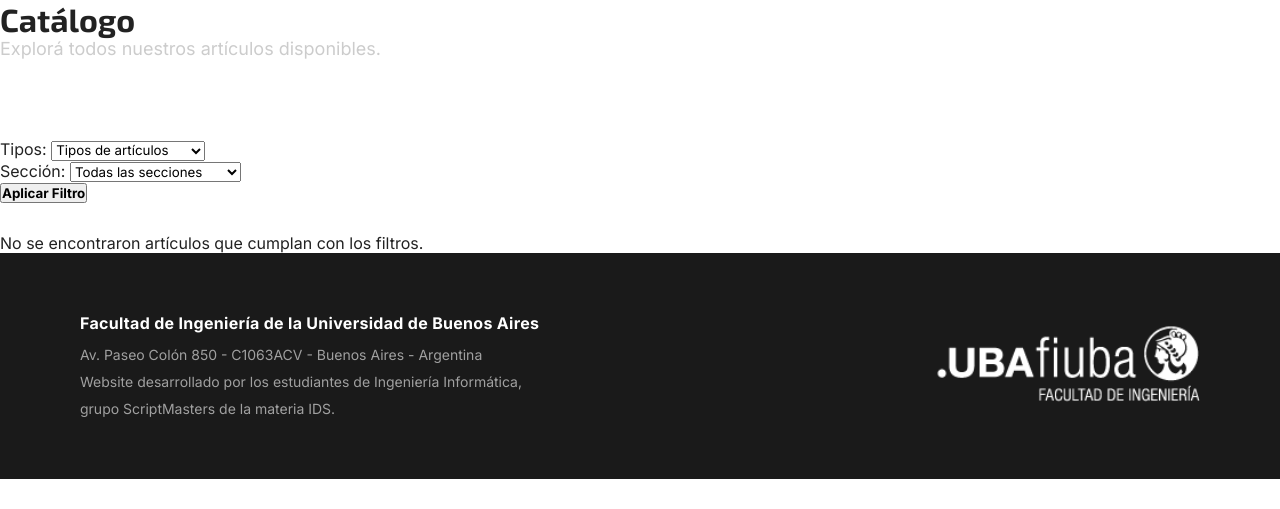
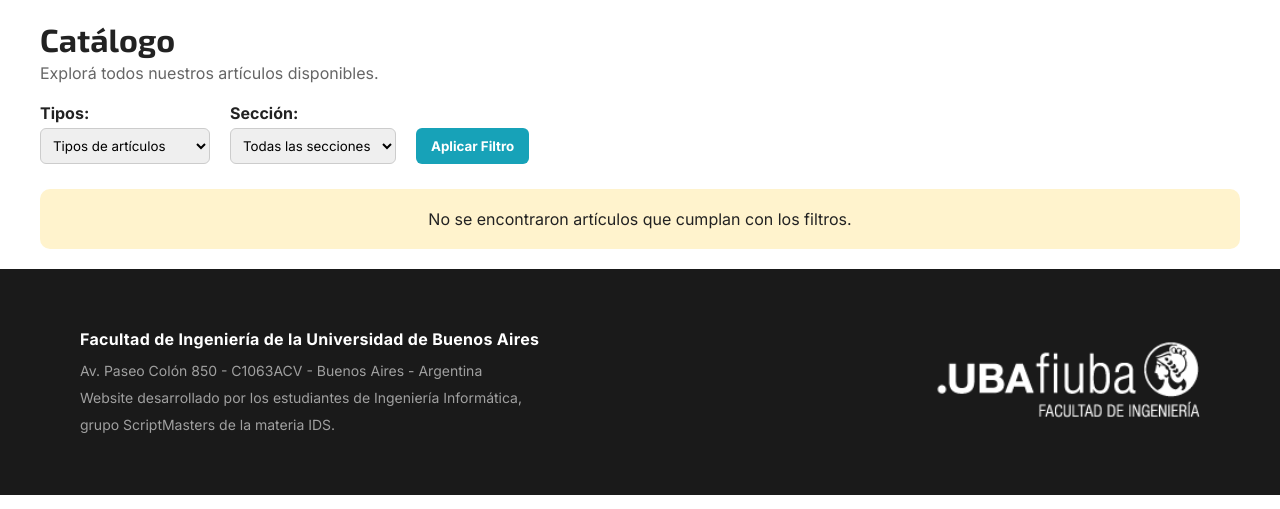
Before and after one commit to scriptmasters-2-0/TP-Integrador-IDS, a Flask app: page /catalogo in a window 1280 px wide. Shown: the part 249-758 px from the top of the page. Run offline with Flask 3, Linux system fonts and the light colour scheme; data that the repository does not hold is empty.

Commit message:
arreglos en front

```diff
--- a/app_frontend/routes/public_routes.py
+++ b/app_frontend/routes/public_routes.py
@@ -4,6 +4,7 @@
 
 from http_codes_and_messages import HTTP_UNAUTHORIZED
 from services.api_client import get_json, post_json
+from services.items_service import obtener_items
 
 public_bp = Blueprint("public", __name__)
 
@@ -89,17 +90,13 @@
     if seccion_actual:
         filtros["seccion"] = seccion_actual
 
-    articulos = []
-    articulos_payload, fetch_error = get_json("/api/items", params=filtros)
-    if isinstance(articulos_payload, list):
-        articulos = articulos_payload
+    articulos = obtener_items(filtros)
 
     return render_template(
         "public/catalogo.html",
         articulos=articulos,
         tipo_actual=tipo_actual,
         seccion_actual=seccion_actual,
-        fetch_error=fetch_error,
     )
 
 
--- a/app_frontend/services/items_service.py
+++ b/app_frontend/services/items_service.py
@@ -3,7 +3,7 @@
 import requests
 from requests.exceptions import RequestException
 
-BASE_URL = "http://localhost:5000/api"
+BASE_URL = "http://localhost:5001/api"
 TIMEOUT = 5
 
 
--- a/app_frontend/services/loans_service.py
+++ b/app_frontend/services/loans_service.py
@@ -2,6 +2,7 @@
 # Funciones de servicio para consumir endpoints /loans
 import requests
 from requests.exceptions import RequestException
+from services.api_client import get_json
 
 BASE_URL = "http://localhost:5000/api"
 TIMEOUT = 5
@@ -70,3 +71,7 @@
         return {}
     except Exception:
         return {}
+
+def obtener_qr_reserva(id_reserva):
+    url = f"/qr/loans/{id_reserva}"
+    return get_json(url)
--- a/app_frontend/static/css/style.css
+++ b/app_frontend/static/css/style.css
@@ -2248,3 +2248,159 @@
     border: none;
     outline: none;
 }
+
+
+/* QR */
+
+.qr-image {
+    width: 250px;
+    height: 250px;
+    padding: 10px;
+    background: white;
+    border-radius: 10px;
+    box-shadow: 0 2px 8px rgba(0,0,0,0.1);
+}
+
+.qr-section {
+    text-align: center;
+    margin-top: 20px;
+}
+
+/* catálogo */
+.catalogo-page {
+    padding: 20px;
+}
+
+.catalogo-container {
+    max-width: 1200px;
+    margin: 0 auto;
+}
+
+.catalogo-title {
+    font-size: 2rem;
+    margin-bottom: 5px;
+}
+
+.catalogo-subtitle {
+    color: #666;
+    margin-bottom: 20px;
+}
+
+.catalogo-filtros {
+    display: flex;
+    gap: 20px;
+    align-items: flex-end;
+    margin-bottom: 25px;
+    flex-wrap: wrap;
+}
+
+.filter-group {
+    display: flex;
+    flex-direction: column;
+}
+
+.filter-group label {
+    font-weight: bold;
+    margin-bottom: 5px;
+}
+
+.filter-group select {
+    padding: 8px;
+    border-radius: 6px;
+    border: 1px solid #ccc;
+}
+
+.btn-filtro {
+    background: #17a2b8;
+    color: white;
+    border: none;
+    padding: 10px 15px;
+    border-radius: 6px;
+    font-weight: bold;
+    cursor: pointer;
+}
+
+.btn-filtro:hover {
+    background: #138496;
+}
+
+.catalogo-grid {
+    display: flex;
+    flex-wrap: wrap;
+    gap: 15px;
+}
+
+.catalogo-card {
+    flex: 0 0 20%;
+    background: white;
+    border-radius: 10px;
+    padding: 15px;
+    box-shadow: 0 2px 6px rgba(0,0,0,0.1);
+    text-align: center;
+    display: flex;
+    flex-direction: column;
+    justify-content: space-between;
+}
+
+.card-title {
+    font-size: 0.90rem;
+    font-weight: 600;
+}
+
+.card-icon {
+    font-size: 3rem;
+    background: #f5f5f5;
+    padding: 15px;
+    border-radius: 10px;
+    margin-bottom: 10px;
+}
+
+.status {
+    margin: 10px 0;
+}
+
+.available {
+    color: green;
+    font-weight: bold;
+}
+
+.unavailable {
+    color: red;
+    font-weight: bold;
+}
+
+.card-action {
+    margin-top: auto;
+}
+
+.btn-reserva {
+    width: 100%;
+    padding: 10px;
+    background: #28a745;
+    border: none;
+    color: white;
+    font-weight: bold;
+    border-radius: 6px;
+    cursor: pointer;
+}
+
+.btn-reserva:hover {
+    background: #218838;
+}
+
+.btn-disabled {
+    width: 100%;
+    padding: 10px;
+    background: #ccc;
+    border: none;
+    border-radius: 6px;
+    color: #666;
+}
+
+.no-results {
+    width: 100%;
+    text-align: center;
+    padding: 20px;
+    background: #fff3cd;
+    border-radius: 10px;
+}
--- a/app_frontend/templates/public/catalogo.html
+++ b/app_frontend/templates/public/catalogo.html
@@ -2,89 +2,96 @@
 
 {% block content %}
 
-<main>
-    <div class="container my-4">
-        <h1>Catálogo</h1>
-        <p class="subtitle">Explorá todos nuestros artículos disponibles.</p>
+<main class="catalogo-page">
+    <div class="catalogo-container">
 
-        <form action="{{ url_for('public.mostrar_catalogo') }}" method="GET" class="row g-3 mb-4 align-items-end">
-            <div class="select-box">
-                <label for="tipo" class="form-label">Tipos:</label>
-                <select name="tipo" id="tipo" class="form-select">
+        <h1 class="catalogo-title">Catálogo</h1>
+        <p class="catalogo-subtitle">Explorá todos nuestros artículos disponibles.</p>
+
+        <form action="{{ url_for('public.mostrar_catalogo') }}" method="GET" class="catalogo-filtros">
+
+            <div class="filter-group">
+                <label for="tipo">Tipos:</label>
+                <select name="tipo" id="tipo">
                     <option value="">Tipos de artículos</option>
                     <option value="Libro" {% if tipo_actual == 'Libro' %}selected{% endif %}>Libros</option>
-                    <option value="Electronicos" {% if tipo_actual == 'Electronicos' %}selected{% endif %}>Equipos Electronicos</option>
+                    <option value="Electronicos" {% if tipo_actual == 'Electronicos' %}selected{% endif %}>Equipos Electrónicos</option>
                     <option value="Herramienta" {% if tipo_actual == 'Herramienta' %}selected{% endif %}>Herramientas</option>
                     <option value="Proyector" {% if tipo_actual == 'Proyector' %}selected{% endif %}>Proyectores</option>
                     <option value="Accesorios" {% if tipo_actual == 'Accesorios' %}selected{% endif %}>Accesorios y Cables</option>
                 </select>
             </div>
 
-            <div class="select_box">
-                <label for ="seccion">Sección:</label>
+            <div class="filter-group">
+                <label for="seccion">Sección:</label>
                 <select name="seccion" id="seccion">
                     <option value="">Todas las secciones</option>
                     <option value="Biblioteca" {% if seccion_actual == 'Biblioteca' %}selected{% endif %}>Biblioteca</option>
-                    <option value="Tecnologia" {% if seccion_actual == 'Tecnologia' %}selected{% endif %}>Gabinete de Tecnologia</option>
-                    <option value="Bedelía" {% if seccion_actual == 'Bedelía' %}selected{% endif %}>Bedelía</option>
-
+                    <option value="Tecnologia" {% if seccion_actual == 'Tecnologia' %}selected{% endif %}>Tecnología</option>
+                    <option value="Bedelia" {% if seccion_actual == 'Bedelía' %}selected{% endif %}>Bedelía</option>
                 </select>
             </div>
 
-            <div class="col-md-2">
-                <button type="submit" class="btn btn-info text-white w-100 fw-bold">Aplicar Filtro</button>
-            </div>
+            <button type="submit" class="btn-filtro">
+                Aplicar Filtro
+            </button>
+
         </form>
 
-        <div class="row" style="display: flex; flex-wrap: wrap;">
+        <div class="catalogo-grid">
+
             {% for articulo in articulos %}
-                <div class="md-4 px-2" style="width: 20; flex: 0 0 20%; max-width: 20%;">
-                    <div class="card h-100 shadow-sm">
-                        <div class="card-body d-flex flex-column text-center p-3">
-                            <h3 class="card-title h6 mb-1 text-truncate" title="{{ articulo.nombre_art }}">{{ articulo.nombre_art }}</h3>
+                <div class="catalogo-card">
+                    <h3 class="card-title">
+                        {{ articulo.nombre_art }}
+                    </h3>
 
-                            <div class="product-image-container my-3" style="text-align: center; font-size: 3.5rem; color: #4a5568; background-color: #f8f9fa; padding: 15px; border-radius: 8px;">
+                    <div class="card-icon">
                         {% if articulo.tipo == 'Libro' %}
                             <i class="fa-solid fa-book"></i>
                         {% elif articulo.tipo == 'Electronicos' %}
                             <i class="fa-solid fa-laptop"></i>
                         {% elif articulo.tipo == 'Proyector' %}
-                                    <i clas="fa-solid fa-display"></i>
+                            <i class="fa-solid fa-display"></i>
                         {% elif articulo.tipo == 'Accesorios' %}
                             <i class="fa-solid fa-plug"></i>
                         {% elif articulo.tipo == 'Herramienta' %}
-                                    <i class="fa-solid fa-tools"></i>
+                            <i class="fa-solid fa-screwdriver-wrench"></i>
                         {% else %}
                             <i class="fa-solid fa-box"></i>
                         {% endif %}
                     </div>
 
-                            <div class="status-container">
+                    <div class="status">
                         {% if articulo.stock > 0 and not articulo.necesita_reparacion %}
-                                    <span class="status available"><i class="fa-solid fa-circle-check"></i>Artículo disponible</span>
+                            <span class="available">
+                                <i class="fa-solid fa-circle-check"></i>
+                                Disponible
+                            </span>
                         {% else %}
-                                    <span class="status unavailable"><i class=""fa-solid fa-cicle-xmark></i>Artículo no disponible</span>
+                            <span class="unavailable">
+                                <i class="fa-solid fa-circle-xmark"></i>
+                                No disponible
+                            </span>
                         {% endif %}
                     </div>
 
-                            <div class="card-footer">
+                    <div class="card-action">
                         {% if articulo.stock > 0 and not articulo.necesita_reparacion %}
-                                    <button onclick="window.location.href='/'" class="action-btn reserve">
+                            <button class="btn-reserva" onclick="window.location.href='/'">
                                 SOLICITAR RESERVA
                             </button>
                         {% else %}
-                                    <button class="action-btn disabled" disabled>No disponible</button>
+                            <button class="btn-disabled" disabled>
+                                No disponible
+                            </button>
                         {% endif %}
                     </div>
 
                 </div>
-                    </div>
-                </div>
             {% else %}
-                <div class="col-12">
-                    <div class="alert alert-warning text-center" role="alert">
+                <div class="no-results">
                     No se encontraron artículos que cumplan con los filtros.
-                    </div>
                 </div>
             {% endfor %}
         </div>
```
Also changed, not shown: app_frontend/routes/profesor_routes.py (+4 -3 lines), app_frontend/services/qr_service.py (deleted, +0 -17 lines), app_frontend/templates/profesor/comprobante.html (+1 -13 lines). Lines whose indentation alone changed are shown as unchanged.
